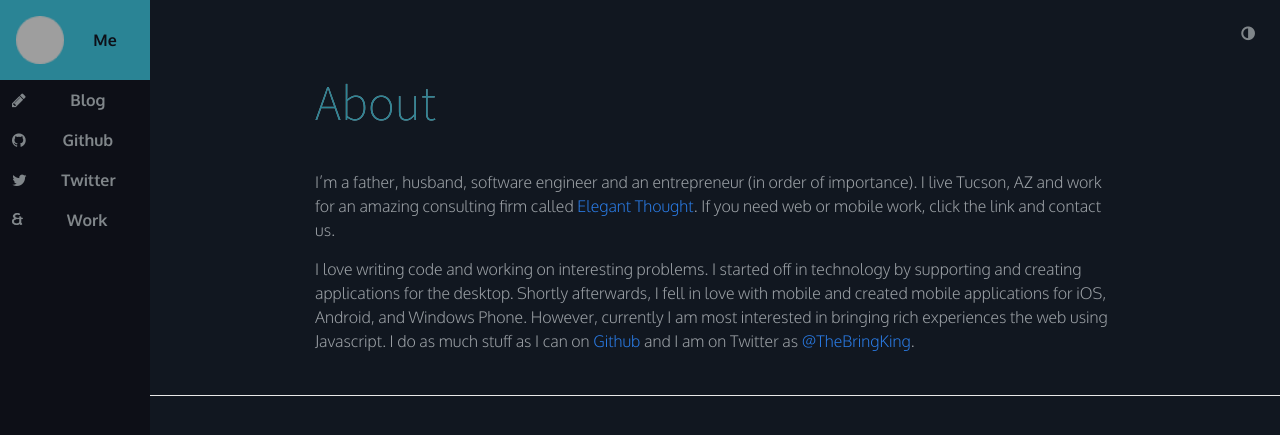
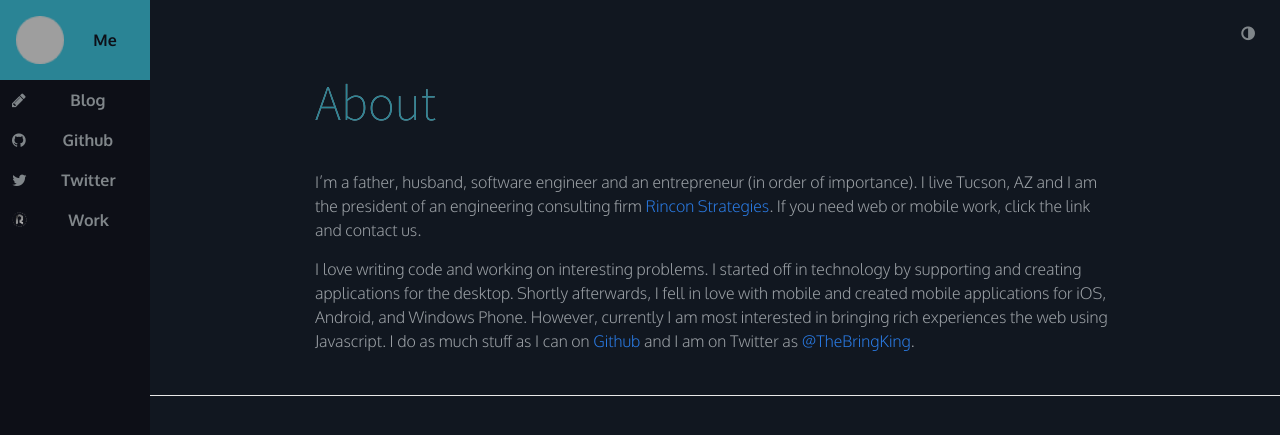
Before and after one commit to bringking/bringking.github.io, a Jekyll site: the page built from about.md, in a window 1280 px wide. Shown: the top 435 px of the page. Built offline with Jekyll 4.4.1, drawn with Linux system fonts in a browser that asks for light colours; nearby versions of some CDN libraries; comment, search, counter and statistics services are not loaded; grey boxes are pictures that could not be loaded.

Commit message:
update work

```diff
--- a/_includes/header.html
+++ b/_includes/header.html
@@ -19,7 +19,7 @@
                     <a href="https://twitter.com/{{ site.twitter_username }}"><i class="fa fa-twitter"></i> Twitter</a>
                 </li>
                 <li class="side-nav-list-item">
-                    <a href="http://www.elegantthought.com/"><i class="fa"><img src="/images/et.png" height="12px" width="12px"/></i> Work</a>
+                    <a href="http://rinconstrategies.io/"><i class="fa"><img src="/images/rs_logo_gray.png" height="15px" width="15px"/></i> Work</a>
                 </li>
             </ul>
             <script data-codementor="bringking" data-style="button" data-theme="dark" src="https://cdn.codementor.io/d/badge.js" async></script>
--- a/about.md
+++ b/about.md
@@ -4,8 +4,8 @@ title: About
 permalink: /about/
 ---
 
-I'm a father, husband, software engineer and an entrepreneur (in order of importance). I live Tucson, AZ and work for an amazing
-consulting firm called [Elegant Thought](http://www.elegantthought.com/). If you need web or mobile work, click the link and contact us.
+I'm a father, husband, software engineer and an entrepreneur (in order of importance). I live Tucson, AZ and I am the president
+ of an engineering consulting firm [Rincon Strategies](http://rinconstrategies.io/). If you need web or mobile work, click the link and contact us.
 
  I love writing code and working on interesting problems. I started off in technology by supporting and creating applications
  for the desktop. Shortly afterwards, I fell in love with mobile and created mobile applications for iOS, Android, and
```
Also changed, not shown: images/rs_logo_gray.png (added).
